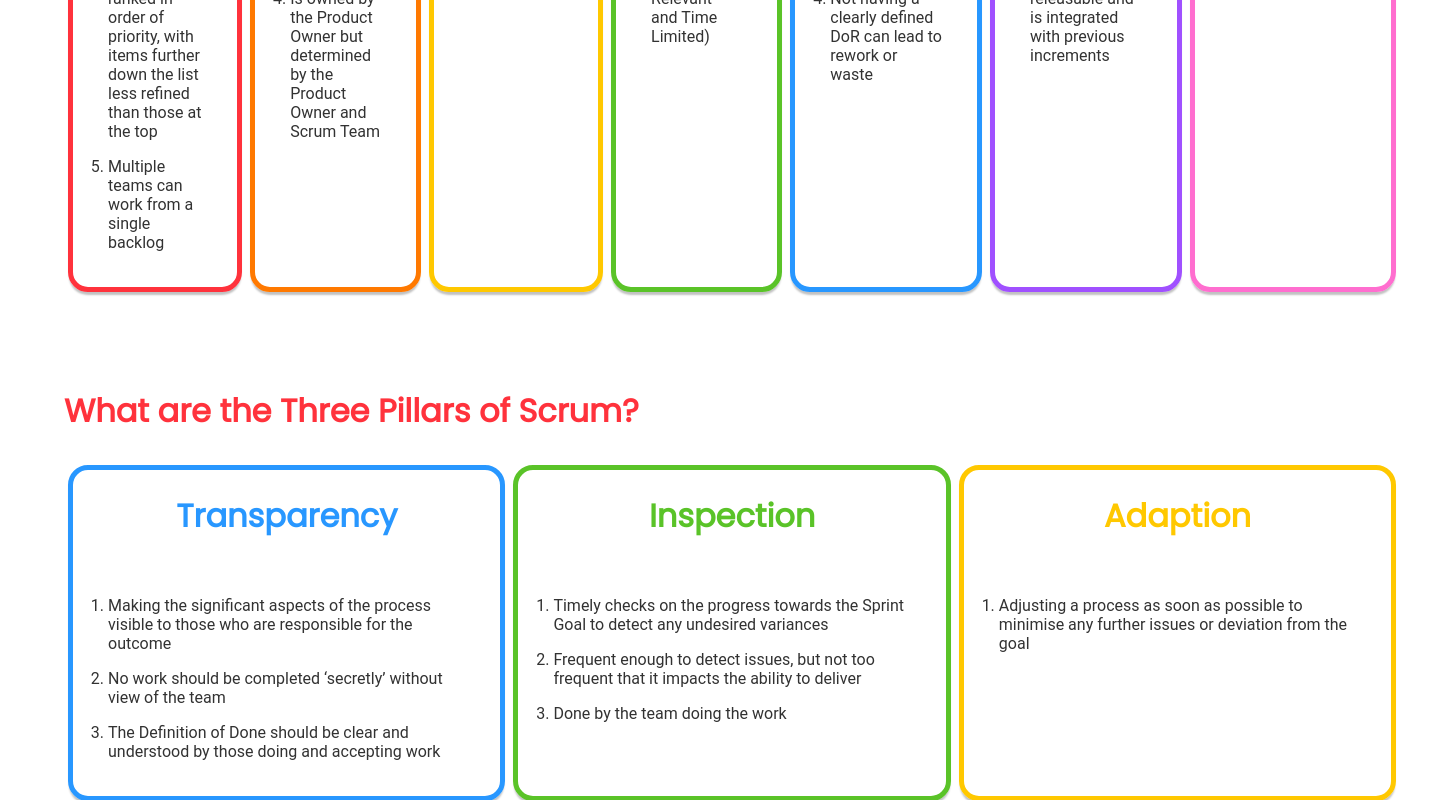
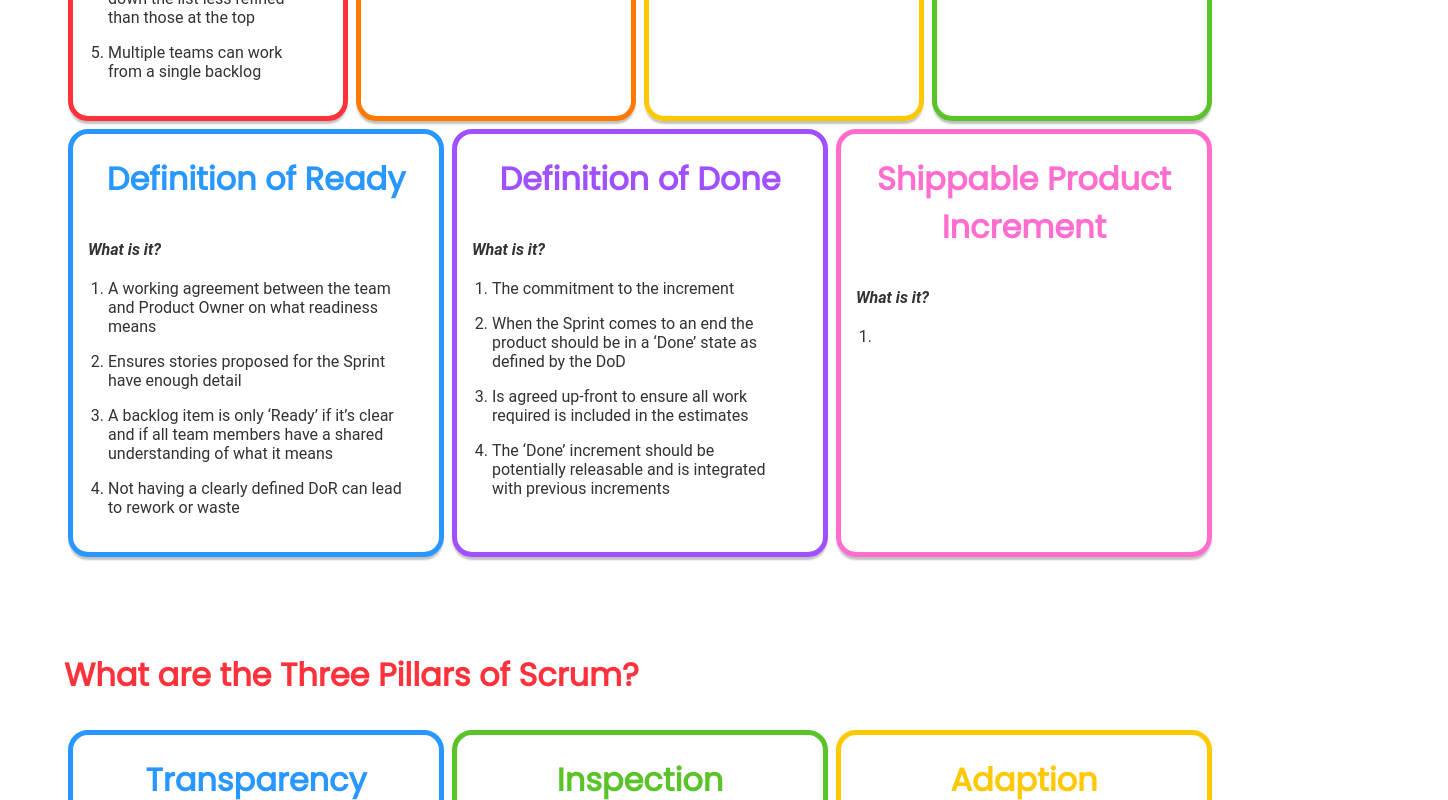
Before and after one commit to marissaepstein-AND/ANDIterate, a React app: page /#/ in a window 1280 px wide. Shown: the part 3600-4400 px from the top of the page, 1448 px wide, since content can reach past the window. Built offline with nearby package versions, Linux system fonts and the light colour scheme.

Commit message:
spliting artifacts into 2 rows

```diff
--- a/src/layouts/ScrumArtifacts.jsx
+++ b/src/layouts/ScrumArtifacts.jsx
@@ -218,6 +218,8 @@ const ScrumArtifacts = (props) => {
             <InfoBoxWithoutLink {...productGoalProps}/>
             <InfoBoxWithoutLink {...sprintBacklogProps}/>
             <InfoBoxWithoutLink {...sprintGoalProps}/>
+        </BoxWrapper>
+        <BoxWrapper>
             <InfoBoxWithoutLink {...DoRProps}/>
             <InfoBoxWithoutLink {...DoDProps}/>
             <InfoBoxWithoutLink {...productIncProps}/>
```
